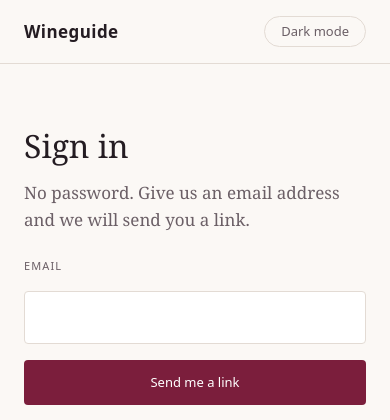
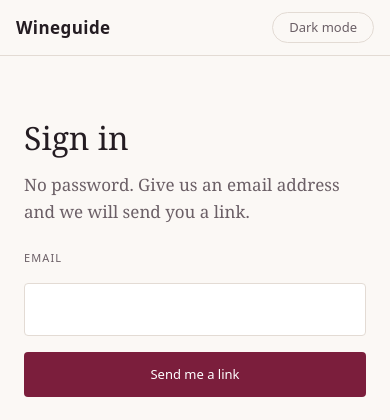
Before and after one commit to hugorodgerbrown/wineguide, a Django app: page /accounts/sign-in/ in a window 390 px wide. Shown: the top 420 px of the page. Run offline with Django 5.2, Linux system fonts and the light colour scheme; style sheets or scripts are compiled from the project's sources; parts of the project's set-up code (start-up, migrations or seed data) failed here and were passed over.

Commit message:
Stop the header breaking labels mid-word on a phone
At 375px the header held the wordmark, three nav items and the theme toggle on
one unwrappable row, so the only way it could fit was to break the labels
themselves: "Sign out" and "Dark mode" each became two lines inside their own
control.

The row now wraps, and every label is nowrap — so a break can only happen
between items, never inside one. Padding tightens below the sm breakpoint to
buy back the width that caused it. Unchanged on a wide screen.

Co-Authored-By: Claude <noreply@anthropic.com>

```diff
--- a/templates/base.html
+++ b/templates/base.html
@@ -54,13 +54,21 @@ JavaScript has not run.
             class="sr-only focus:not-sr-only focus:absolute focus:start-4 focus:top-4 focus:z-10 focus:bg-accent focus:px-3 focus:py-2 focus:font-sans focus:text-accent-contrast"
             href="#main"
         >{% translate "Skip to content" %}</a>
-        <header class="flex items-center justify-between gap-4 border-b border-rule px-6 py-4">
+        {# Wraps to a second line on a narrow screen rather than squeezing: #}
+        {# without flex-wrap the row stays one line and the labels break #}
+        {# mid-word instead, which is how "Sign out" became two lines on a #}
+        {# phone. Every label is nowrap so a wrap can only ever happen #}
+        {# between items, never inside one. #}
+        <header class="flex flex-wrap items-center justify-between gap-x-4 gap-y-2 border-b border-rule px-4 py-3 sm:px-6 sm:py-4">
             <a
-                class="font-sans font-semibold tracking-wide text-ink no-underline"
+                class="font-sans font-semibold tracking-wide whitespace-nowrap text-ink no-underline"
                 href="{% url 'public:home' %}"
             >{{ SITE_NAME }}</a>
             {% if user.is_authenticated %}
-                <nav class="ms-auto flex items-center gap-4 font-sans text-caption" aria-label="{% translate 'Main' %}">
+                <nav
+                    class="ms-auto flex items-center gap-4 font-sans text-caption whitespace-nowrap"
+                    aria-label="{% translate 'Main' %}"
+                >
                     <a href="{% url 'tastings:start' %}">{% translate "Taste" %}</a>
                     <a href="{% url 'journal:list' %}">{% translate "Journal" %}</a>
                     {# POST, so no image tag on any page can sign someone out #}
@@ -75,7 +83,7 @@ JavaScript has not run.
             {% endif %}
             <button
                 id="theme-toggle"
-                class="cursor-pointer rounded-full border border-rule px-4 py-1 font-sans text-caption text-ink-muted hover:border-ink-muted hover:text-ink"
+                class="cursor-pointer rounded-full border border-rule px-4 py-1 font-sans text-caption whitespace-nowrap text-ink-muted hover:border-ink-muted hover:text-ink"
                 type="button"
                 hidden
                 aria-pressed="false"
```
